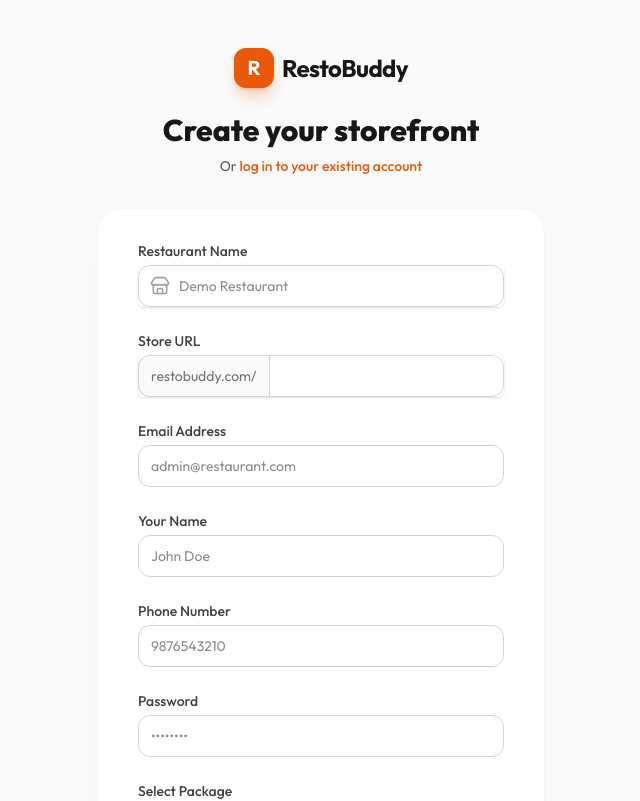
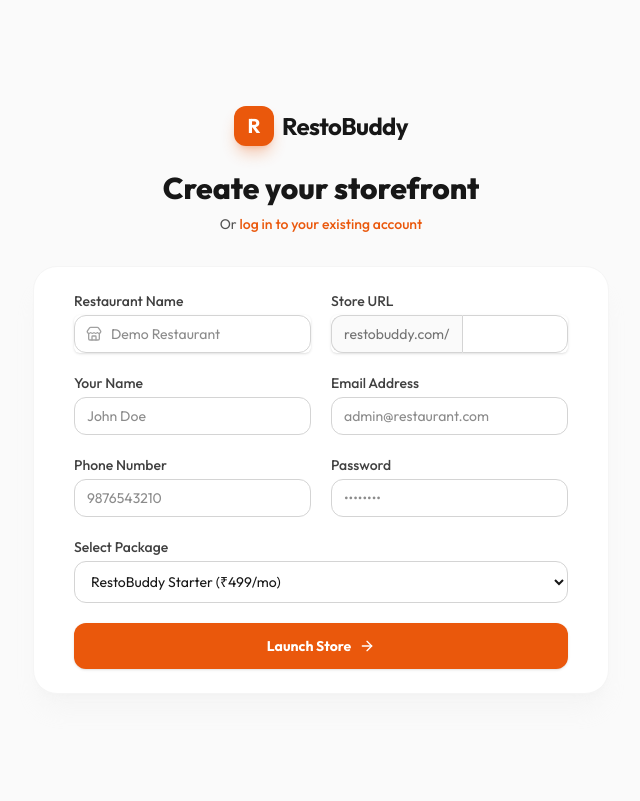
Before and after one commit to borgohainabhijit09/online-food-ordering-system, a Next.js app in the folder frontend/: page /signup in a window 1280 px wide. Shown: the top 801 px of the page, without its empty margins (319-959 px from the left). Built offline with nearby package versions, Linux system fonts and the light colour scheme; no server answers.

Commit message:
fix: explicit dark mode styling for select dropdown options

```diff
--- a/frontend/src/app/signup/page.tsx
+++ b/frontend/src/app/signup/page.tsx
@@ -89,29 +89,30 @@
         </p>
       </div>
 
-      <div className="mt-8 sm:mx-auto sm:w-full sm:max-w-md">
-        <div className="bg-white dark:bg-neutral-900 py-8 px-4 shadow-xl shadow-neutral-200/20 dark:shadow-none sm:rounded-3xl sm:px-10 border border-neutral-100 dark:border-neutral-800">
-          <form className="space-y-6" onSubmit={handleSubmit}>
+      <div className="mt-8 sm:mx-auto sm:w-full sm:max-w-xl">
+        <div className="bg-white dark:bg-neutral-900 py-6 px-4 shadow-xl shadow-neutral-200/20 dark:shadow-none sm:rounded-3xl sm:px-10 border border-neutral-100 dark:border-neutral-800">
+          <form className="space-y-5" onSubmit={handleSubmit}>
             {error && (
-              <div className="bg-red-50 dark:bg-red-900/30 border-l-4 border-red-500 p-4 rounded-r-md">
+              <div className="bg-red-50 dark:bg-red-900/30 border-l-4 border-red-500 p-3 rounded-r-md">
                 <p className="text-sm text-red-700 dark:text-red-400">{error}</p>
               </div>
             )}
 
+            <div className="grid grid-cols-1 sm:grid-cols-2 gap-5">
               <div>
                 <label className="block text-sm font-medium text-neutral-700 dark:text-neutral-300">
                   Restaurant Name
                 </label>
                 <div className="mt-1 relative rounded-md shadow-sm">
                   <div className="absolute inset-y-0 left-0 pl-3 flex items-center pointer-events-none">
-                  <Store className="h-5 w-5 text-neutral-400" />
+                    <Store className="h-4 w-4 text-neutral-400" />
                   </div>
                   <input
                     type="text"
                     required
                     value={formData.businessName}
                     onChange={handleNameChange}
-                  className="block w-full pl-10 pr-3 py-2.5 border border-neutral-300 dark:border-neutral-700 rounded-xl focus:ring-orange-500 focus:border-orange-500 sm:text-sm bg-transparent"
+                    className="block w-full pl-9 pr-3 py-2 border border-neutral-300 dark:border-neutral-700 rounded-xl focus:ring-orange-500 focus:border-orange-500 sm:text-sm bg-transparent"
                     placeholder="Demo Restaurant"
                   />
                 </div>
@@ -130,7 +131,25 @@
                     required
                     value={formData.slug}
                     onChange={(e) => setFormData({ ...formData, slug: e.target.value })}
-                  className="flex-1 block w-full min-w-0 rounded-none rounded-r-xl sm:text-sm border-neutral-300 dark:border-neutral-700 focus:ring-orange-500 focus:border-orange-500 bg-transparent py-2.5 px-3 border"
+                    className="flex-1 block w-full min-w-0 rounded-none rounded-r-xl sm:text-sm border-neutral-300 dark:border-neutral-700 focus:ring-orange-500 focus:border-orange-500 bg-transparent py-2 px-3 border"
+                  />
+                </div>
+              </div>
+            </div>
+
+            <div className="grid grid-cols-1 sm:grid-cols-2 gap-5">
+              <div>
+                <label className="block text-sm font-medium text-neutral-700 dark:text-neutral-300">
+                  Your Name
+                </label>
+                <div className="mt-1">
+                  <input
+                    type="text"
+                    required
+                    value={formData.ownerName}
+                    onChange={(e) => setFormData({ ...formData, ownerName: e.target.value })}
+                    className="block w-full px-3 py-2 border border-neutral-300 dark:border-neutral-700 rounded-xl focus:ring-orange-500 focus:border-orange-500 sm:text-sm bg-transparent"
+                    placeholder="John Doe"
                   />
                 </div>
               </div>
@@ -145,28 +164,14 @@
                     required
                     value={formData.email}
                     onChange={(e) => setFormData({ ...formData, email: e.target.value })}
-                  className="block w-full px-3 py-2.5 border border-neutral-300 dark:border-neutral-700 rounded-xl focus:ring-orange-500 focus:border-orange-500 sm:text-sm bg-transparent"
+                    className="block w-full px-3 py-2 border border-neutral-300 dark:border-neutral-700 rounded-xl focus:ring-orange-500 focus:border-orange-500 sm:text-sm bg-transparent"
                     placeholder="admin@restaurant.com"
                   />
                 </div>
               </div>
-
-            <div>
-              <label className="block text-sm font-medium text-neutral-700 dark:text-neutral-300">
-                Your Name
-              </label>
-              <div className="mt-1">
-                <input
-                  type="text"
-                  required
-                  value={formData.ownerName}
-                  onChange={(e) => setFormData({ ...formData, ownerName: e.target.value })}
-                  className="block w-full px-3 py-2.5 border border-neutral-300 dark:border-neutral-700 rounded-xl focus:ring-orange-500 focus:border-orange-500 sm:text-sm bg-transparent"
-                  placeholder="John Doe"
-                />
-              </div>
             </div>
 
+            <div className="grid grid-cols-1 sm:grid-cols-2 gap-5">
               <div>
                 <label className="block text-sm font-medium text-neutral-700 dark:text-neutral-300">
                   Phone Number
@@ -177,7 +182,7 @@
                     required
                     value={formData.phone}
                     onChange={(e) => setFormData({ ...formData, phone: e.target.value })}
-                  className="block w-full px-3 py-2.5 border border-neutral-300 dark:border-neutral-700 rounded-xl focus:ring-orange-500 focus:border-orange-500 sm:text-sm bg-transparent"
+                    className="block w-full px-3 py-2 border border-neutral-300 dark:border-neutral-700 rounded-xl focus:ring-orange-500 focus:border-orange-500 sm:text-sm bg-transparent"
                     placeholder="9876543210"
                   />
                 </div>
@@ -193,9 +198,10 @@
                     required
                     value={formData.password}
                     onChange={(e) => setFormData({ ...formData, password: e.target.value })}
-                  className="block w-full px-3 py-2.5 border border-neutral-300 dark:border-neutral-700 rounded-xl focus:ring-orange-500 focus:border-orange-500 sm:text-sm bg-transparent"
+                    className="block w-full px-3 py-2 border border-neutral-300 dark:border-neutral-700 rounded-xl focus:ring-orange-500 focus:border-orange-500 sm:text-sm bg-transparent"
                     placeholder="••••••••"
                   />
+                </div>
               </div>
             </div>
 
@@ -206,10 +212,10 @@
               <select
                 value={formData.plan}
                 onChange={(e) => setFormData({ ...formData, plan: e.target.value })}
-                className="block w-full px-3 py-2.5 border border-neutral-300 dark:border-neutral-700 rounded-xl focus:ring-orange-500 focus:border-orange-500 sm:text-sm bg-transparent outline-none"
+                className="block w-full px-3 py-2.5 border border-neutral-300 dark:border-neutral-700 rounded-xl focus:ring-orange-500 focus:border-orange-500 sm:text-sm bg-transparent outline-none text-neutral-900 dark:text-white"
               >
-                <option value="Starter">RestoBuddy Starter (₹499/mo)</option>
-                <option value="Growth">RestoBuddy Growth (₹599/mo)</option>
+                <option value="Starter" className="bg-white dark:bg-neutral-900 text-neutral-900 dark:text-white">RestoBuddy Starter (₹499/mo)</option>
+                <option value="Growth" className="bg-white dark:bg-neutral-900 text-neutral-900 dark:text-white">RestoBuddy Growth (₹599/mo)</option>
               </select>
             </div>
 
```
Lines whose indentation alone changed are shown as unchanged.
